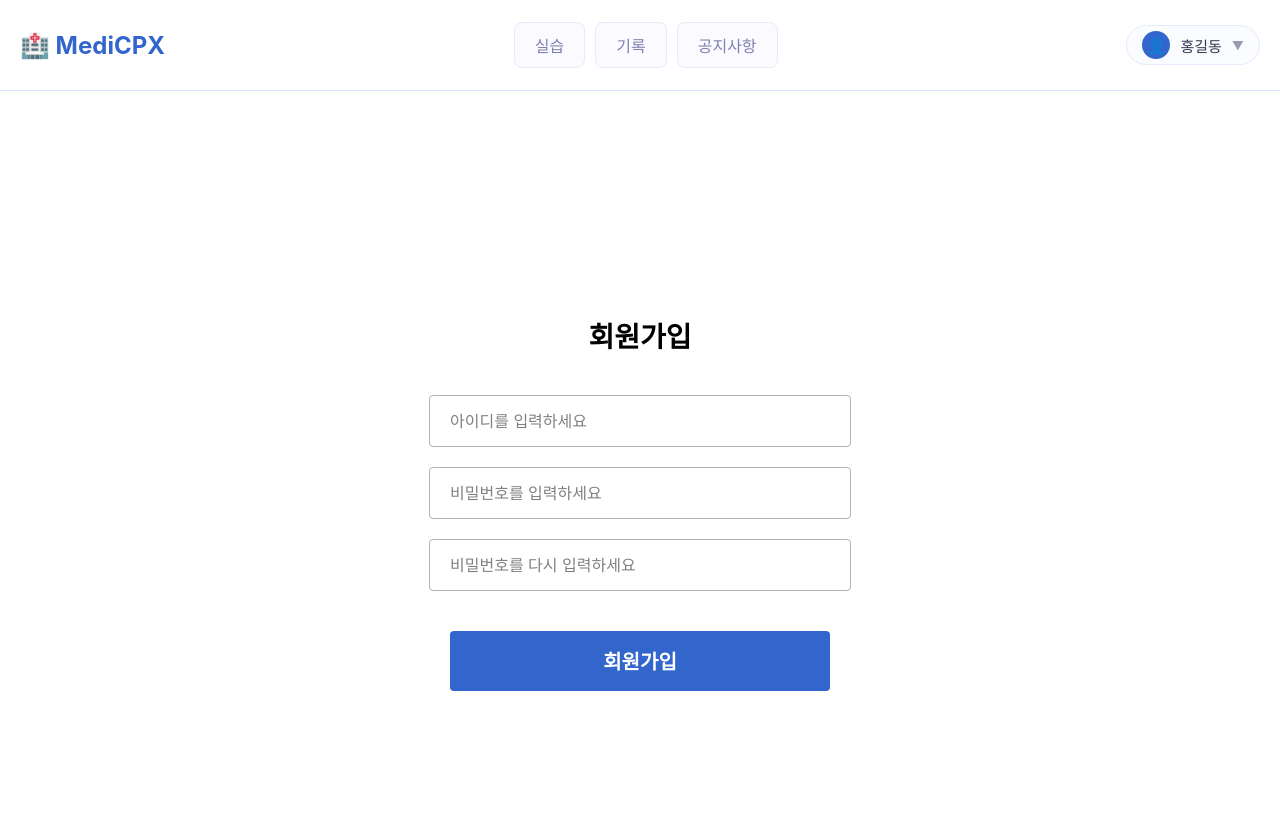
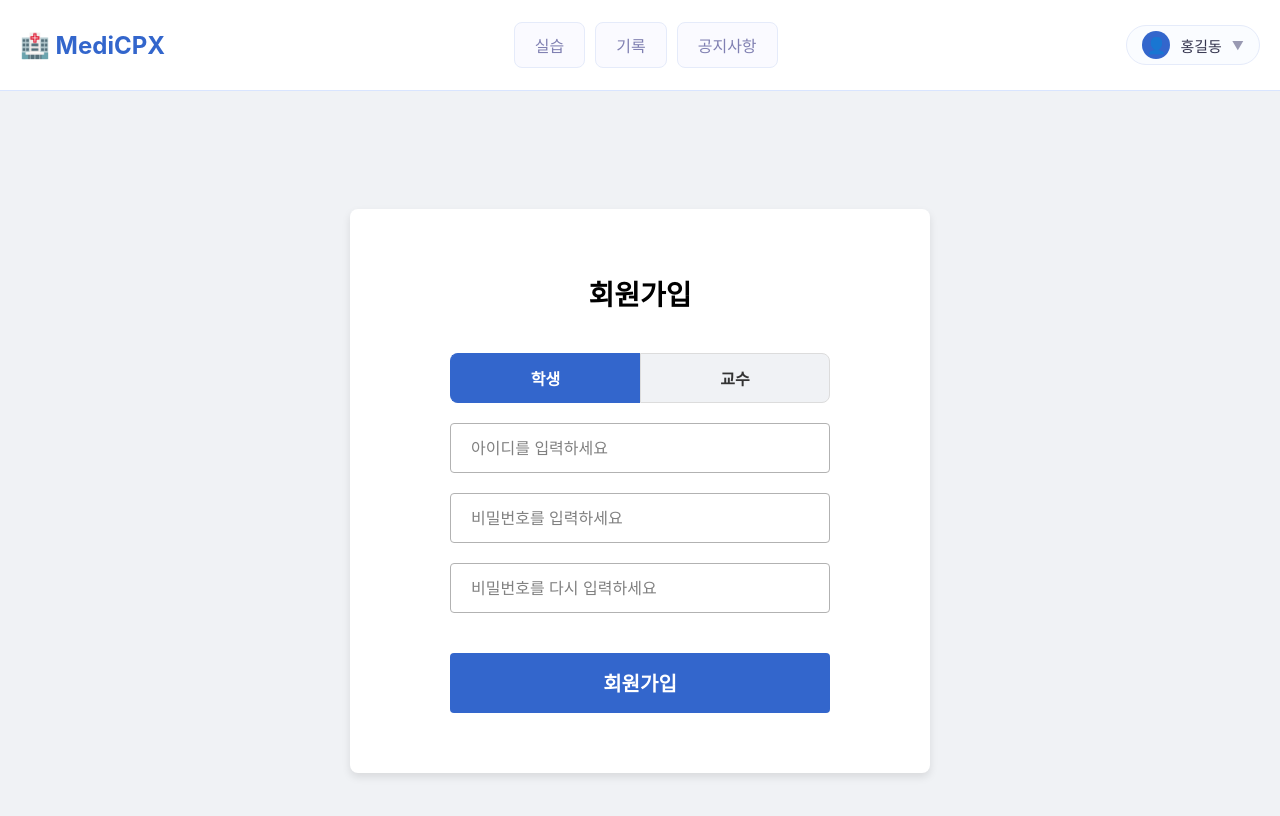
Before and after one commit to IlDanHaeBoJo/Frontend, a React (Create React App) app: page /registration in a window 1280 px wide. Shown: the top 816 px of the page. Built offline with nearby package versions, Linux system fonts and the light colour scheme.

Commit message:
디자인 다듬기

```diff
--- a/src/Router.tsx
+++ b/src/Router.tsx
@@ -1,5 +1,5 @@
 import React from "react";
-import { BrowserRouter, Routes, Route } from "react-router-dom";
+import { BrowserRouter, Routes, Route, Link } from "react-router-dom";
 import Layout from "./components/Layout";
 import Login from "./pages/Login";
 import Practice from "./pages/Practice";
@@ -16,6 +16,15 @@ const Router = () => {
     <BrowserRouter>
       <Routes>
         <Route element={<Layout />}>
+          <Route
+            path="/"
+            element={
+              <div style={{ textAlign: "center", marginTop: "50px" }}>
+                <h1>여긴 뭐하징</h1>
+                <Link to="/login">로그인 페이지로 이동</Link>
+              </div>
+            }
+          />
           <Route path="/login" element={<Login />} />
           <Route path="/practice" element={<Practice />} />
           <Route path="/practice-progress" element={<PracticeProgress />} />
@@ -24,7 +33,7 @@ const Router = () => {
           <Route path="/notice" element={<Notice />} />
           <Route path="/mypage" element={<MyPage />} />
           <Route path="/evaluation" element={<Evaluation />} />
-          <Route path="notice-manage" element={<NoticeManage />} />
+          <Route path="/notice-manage" element={<NoticeManage />} />
         </Route>
       </Routes>
     </BrowserRouter>
--- a/src/pages/Login/style.ts
+++ b/src/pages/Login/style.ts
@@ -5,12 +5,15 @@ export const Container = styled.div`
   justify-content: center;
   align-items: center;
   height: 100vh;
-  background-color: #ffffff;
+  background-color: #f0f2f5;
 `;
 
 export const LoginBox = styled.div`
   width: 500px;
   padding: 40px;
+  background-color: #ffffff;
+  border-radius: 8px;
+  box-shadow: 0 4px 8px rgba(0, 0, 0, 0.1);
   display: flex;
   flex-direction: column;
   align-items: center;
@@ -34,6 +37,7 @@ export const Input = styled.input`
   margin-bottom: 20px;
   font-family: "Inter", sans-serif;
   font-size: 16px;
+  box-sizing: border-box;
 
   &::placeholder {
     color: #808080;
--- a/src/pages/Registration/index.tsx
+++ b/src/pages/Registration/index.tsx
@@ -1,11 +1,27 @@
-import React from "react";
+import React, { useState } from "react";
 import * as S from "./style";
 
 const Registration = () => {
+  const [role, setRole] = useState("student"); // 'student' or 'professor'
+
   return (
     <S.Container>
       <S.RegistrationBox>
         <S.Title>회원가입</S.Title>
+        <S.ToggleButtonContainer>
+          <S.ToggleButton
+            active={role === "student"}
+            onClick={() => setRole("student")}
+          >
+            학생
+          </S.ToggleButton>
+          <S.ToggleButton
+            active={role === "professor"}
+            onClick={() => setRole("professor")}
+          >
+            교수
+          </S.ToggleButton>
+        </S.ToggleButtonContainer>
         <S.Input placeholder="아이디를 입력하세요" />
         <S.Input type="password" placeholder="비밀번호를 입력하세요" />
         <S.Input type="password" placeholder="비밀번호를 다시 입력하세요" />
--- a/src/pages/Registration/style.ts
+++ b/src/pages/Registration/style.ts
@@ -5,12 +5,15 @@ export const Container = styled.div`
   justify-content: center;
   align-items: center;
   height: 100vh;
-  background-color: #ffffff;
+  background-color: #f0f2f5;
 `;
 
 export const RegistrationBox = styled.div`
   width: 500px;
   padding: 40px;
+  background-color: #ffffff;
+  border-radius: 8px;
+  box-shadow: 0 4px 8px rgba(0, 0, 0, 0.1);
   display: flex;
   flex-direction: column;
   align-items: center;
@@ -34,6 +37,7 @@ export const Input = styled.input`
   margin-bottom: 20px;
   font-family: "Inter", sans-serif;
   font-size: 16px;
+  box-sizing: border-box;
 
   &::placeholder {
     color: #808080;
@@ -51,9 +55,42 @@ export const RegistrationButton = styled.button`
   font-size: 20px;
   color: #ffffff;
   cursor: pointer;
-  margin-top: 20px;
+  margin: 20px 0;
 
   &:hover {
     background-color: #254e99;
   }
 `;
+
+export const ToggleButtonContainer = styled.div`
+  display: flex;
+  margin-bottom: 20px;
+`;
+
+export const ToggleButton = styled.button<{ active: boolean }>`
+  width: 190px;
+  height: 50px;
+  background-color: ${(props) => (props.active ? "#3366cc" : "#f0f2f5")};
+  color: ${(props) => (props.active ? "#ffffff" : "#333333")};
+  border: 1px solid ${(props) => (props.active ? "#3366cc" : "#dcdcdc")};
+  font-family: "Inter", sans-serif;
+  font-weight: 700;
+  font-size: 16px;
+  cursor: pointer;
+  transition: background-color 0.3s, color 0.3s, border-color 0.3s;
+
+  &:first-child {
+    border-top-left-radius: 8px;
+    border-bottom-left-radius: 8px;
+    border-right: none;
+  }
+
+  &:last-child {
+    border-top-right-radius: 8px;
+    border-bottom-right-radius: 8px;
+  }
+
+  &:hover {
+    background-color: ${(props) => (props.active ? "#254e99" : "#e9ecef")};
+  }
+`;
```
